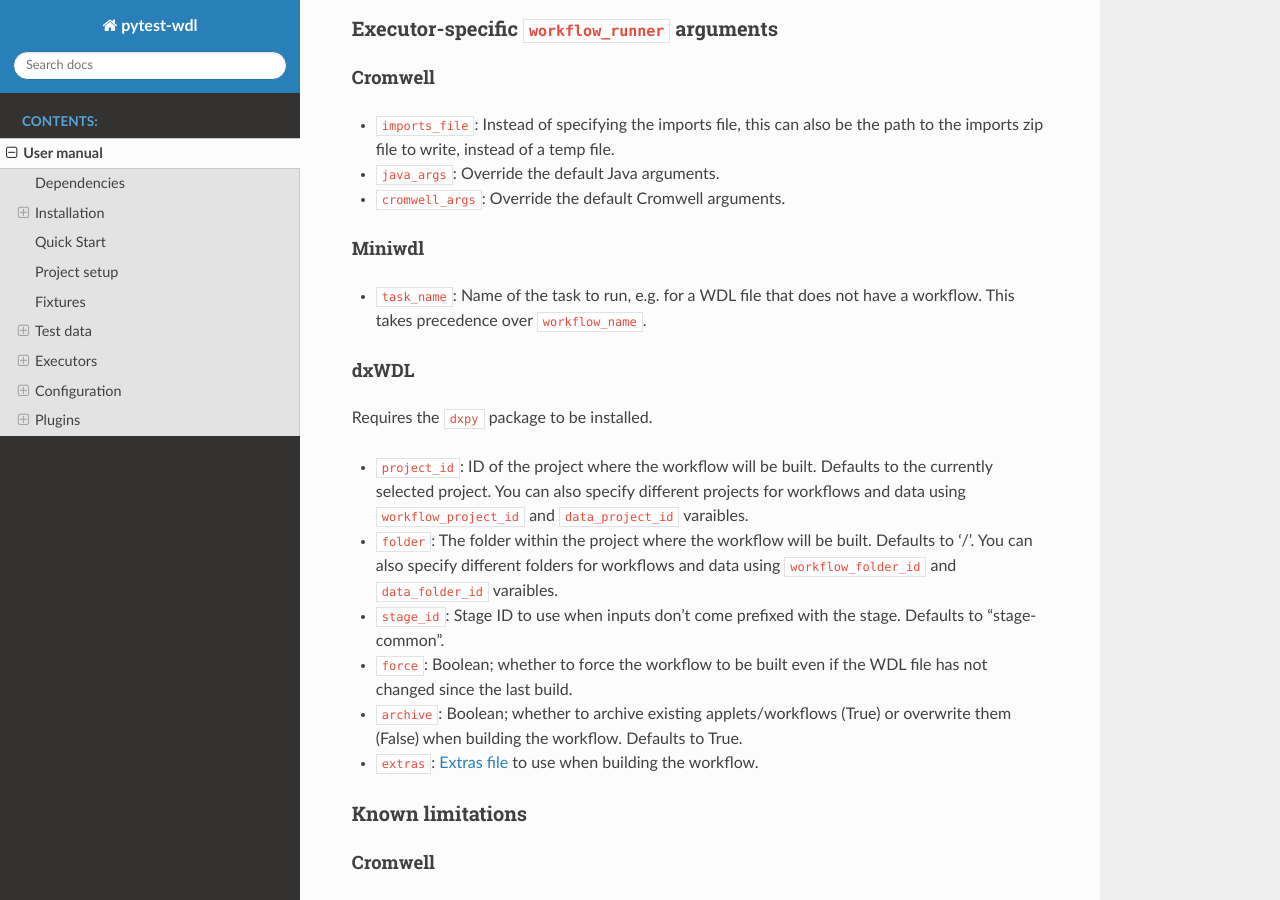
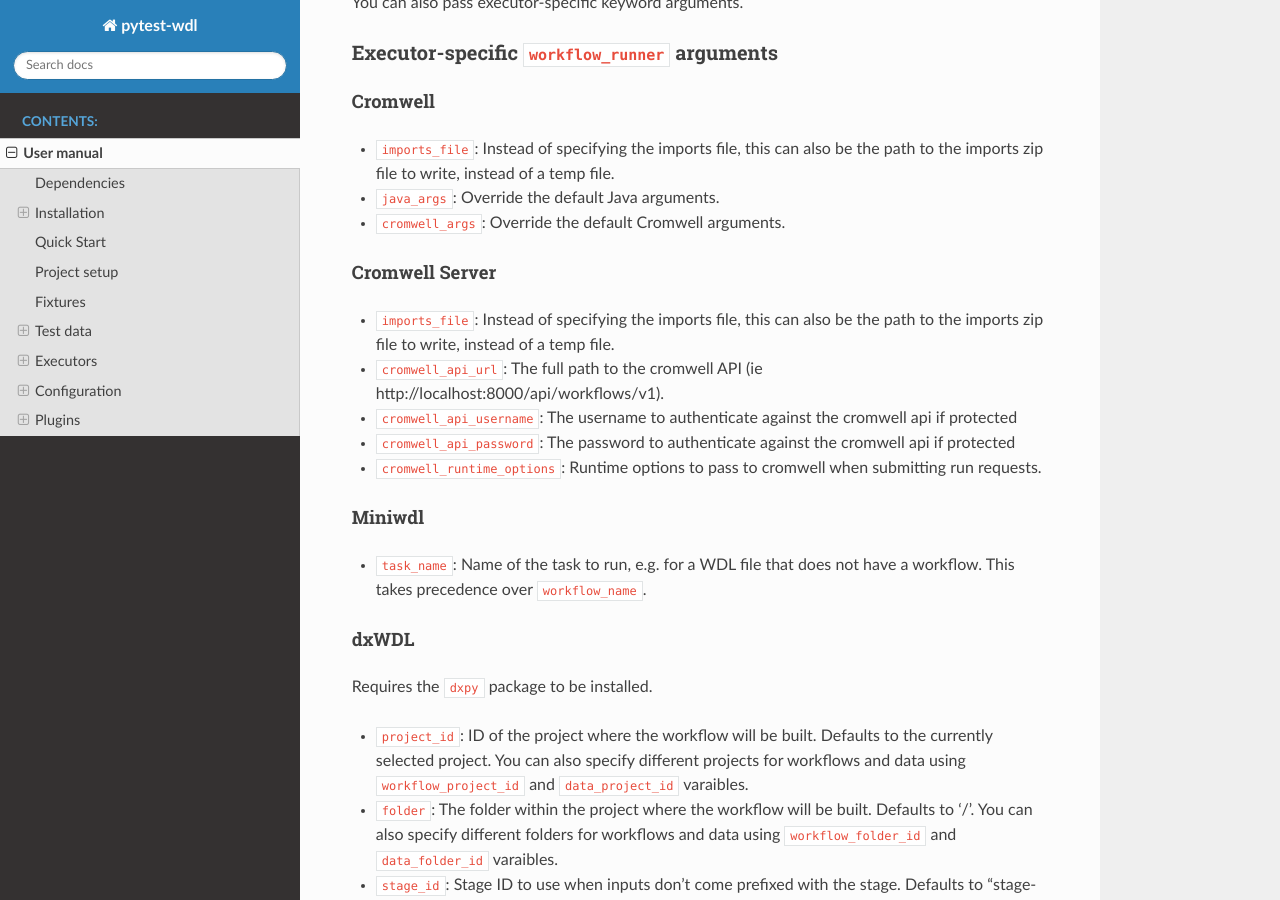
Before and after one commit to EliLillyCo/pytest-wdl, a Sphinx documentation site: the page built from docs/source/manual.md, in a window 1280 px wide and 900 px high, scrolled down 9532 px. Built offline with Sphinx 7.4.7 and the Read the Docs theme 2.0.0, drawn with Linux system fonts in a browser that asks for light colours; pages that are not in the unit, such as notebooks, are missing from menus.

Commit message:
Updated documentation to include cromwell-server runner

```diff
--- a/docs/source/manual.md
+++ b/docs/source/manual.md
@@ -347,6 +347,7 @@
 An Executor is a wrapper around a WDL workflow execution engine that prepares inputs, runs the tool, captures outputs, and handles errors. Currently, the following executors are supported (but aternative executors can be implemented as [plugins](#plugins)):
 
 * [Cromwell](https://cromwell.readthedocs.io/)
+* [Cromwell Server](https://cromwell.readthedocs.io/)
 * [Miniwdl](https://github.com/chanzuckerberg/miniwdl)
 * [dxWDL](https://github.com/dnanexus/dxWDL)
 
@@ -372,6 +373,13 @@
 * `java_args`: Override the default Java arguments.
 * `cromwell_args`: Override the default Cromwell arguments.
 
+#### Cromwell Server
+
+* `imports_file`: Instead of specifying the imports file, this can also be the path to the imports zip file to write, instead of a temp file.
+* `cromwell_api_url`: The full path to the cromwell API (ie http://localhost:8000/api/workflows/v1).
+* `cromwell_api_username`: The username to authenticate against the cromwell api if protected
+* `cromwell_api_password`: The password to authenticate against the cromwell api if protected
+* `cromwell_runtime_options`: Runtime options to pass to cromwell when submitting run requests.
 #### Miniwdl
 
 * `task_name`: Name of the task to run, e.g. for a WDL file that does not have a workflow. This takes precedence over `workflow_name`.
```
Also changed, not shown: README.md (+1 -0 lines).
